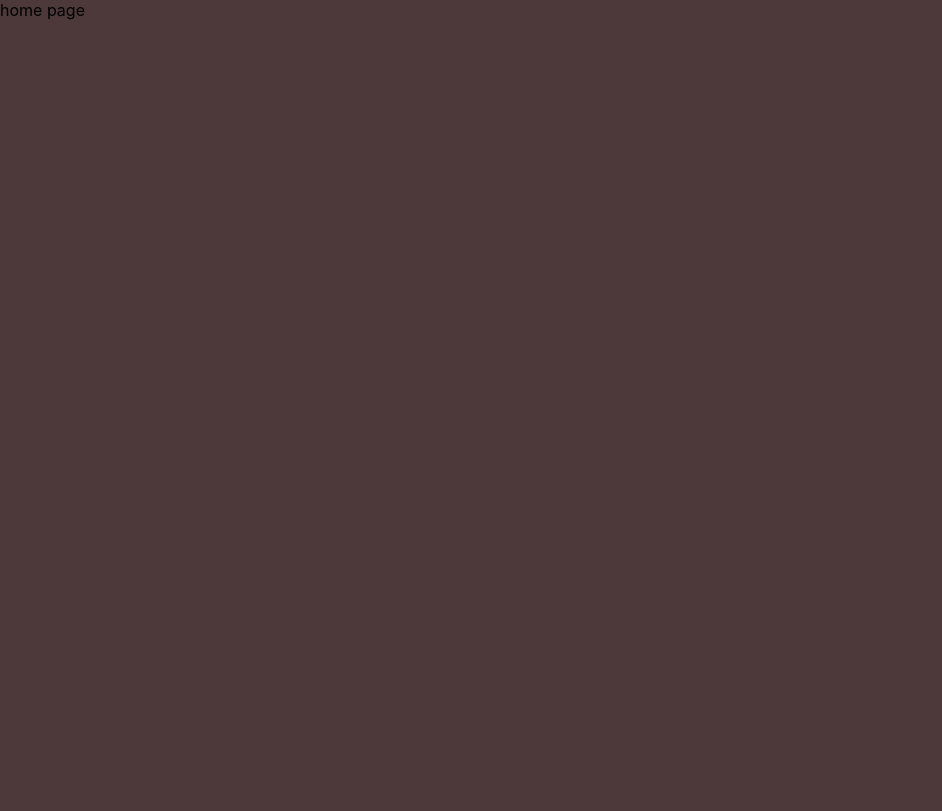
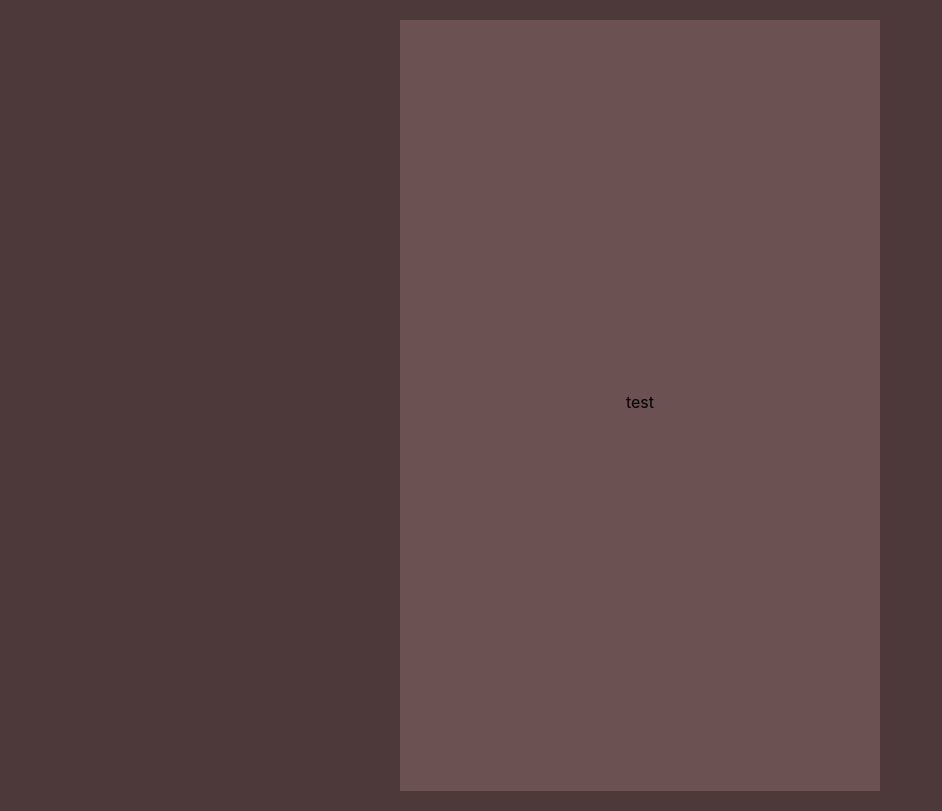
Before and after one commit to matterwin/DSA-Visual, a React (Create React App) app in the folder App/front-end/: page / in a window 1280 px wide. Shown: the whole page, without its empty margins (0-942 px from the left). Built offline with nearby package versions, Linux system fonts and the light colour scheme; the HTML template or start-up script is replaced by a standard one.

Commit message:
simple setup

```diff
--- a/App/front-end/package.json
+++ b/App/front-end/package.json
@@ -3,6 +3,9 @@
   "version": "0.1.0",
   "private": true,
   "dependencies": {
+    "@emotion/react": "^11.11.1",
+    "@emotion/styled": "^11.11.0",
+    "@mui/material": "^5.13.5",
     "@testing-library/jest-dom": "^5.16.5",
     "@testing-library/react": "^13.4.0",
     "@testing-library/user-event": "^13.5.0",
--- a/App/front-end/src/App.css
+++ b/App/front-end/src/App.css
@@ -6,3 +6,11 @@ background-color: #977575;
   background-color: #4d3939;
 
 }
+
+html, body {
+  background-color: #4d3939;
+  margin-top: 10px;
+  margin-bottom: 10px;
+  margin-left: 200px;
+  margin-right: 200px;
+}
--- /dev/null
+++ b/App/front-end/src/Core/home.css
@@ -0,0 +1,15 @@
+.test{
+    background-color: white;
+    display: flex;
+    flex-direction: column;
+    justify-content: center;
+    height: 94vh;
+    align-items: center;
+    /* border: 5px red solid; */
+    position: static;
+    background-color: #6b5151;
+    /* margin-left: 350px;
+    margin-right: 350px; */
+    padding-bottom: 13px;
+    padding-top: 6px;
+}
--- a/App/front-end/src/Core/home.js
+++ b/App/front-end/src/Core/home.js
@@ -1,9 +1,12 @@
-import React from 'react';
+import "../App.css"
+import "./home.css"
 
 function home(){
     return(
-        <div>
-            home page
+        <div className="border-control">
+            <div className="test">
+                test
+            </div>
         </div>
     );
 }
```
Also changed, not shown: 2 other files (tests, documents, lock files or other folders).
